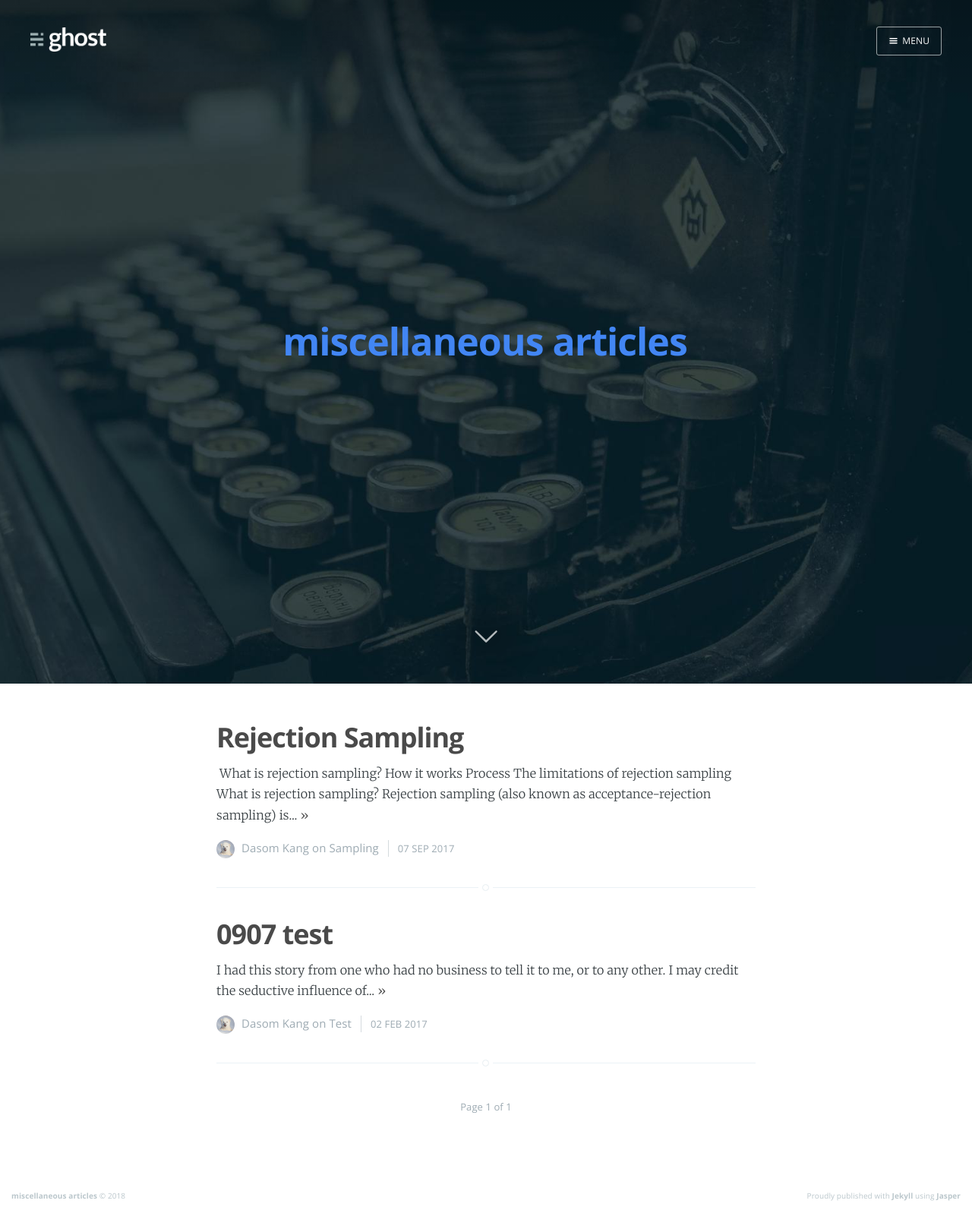
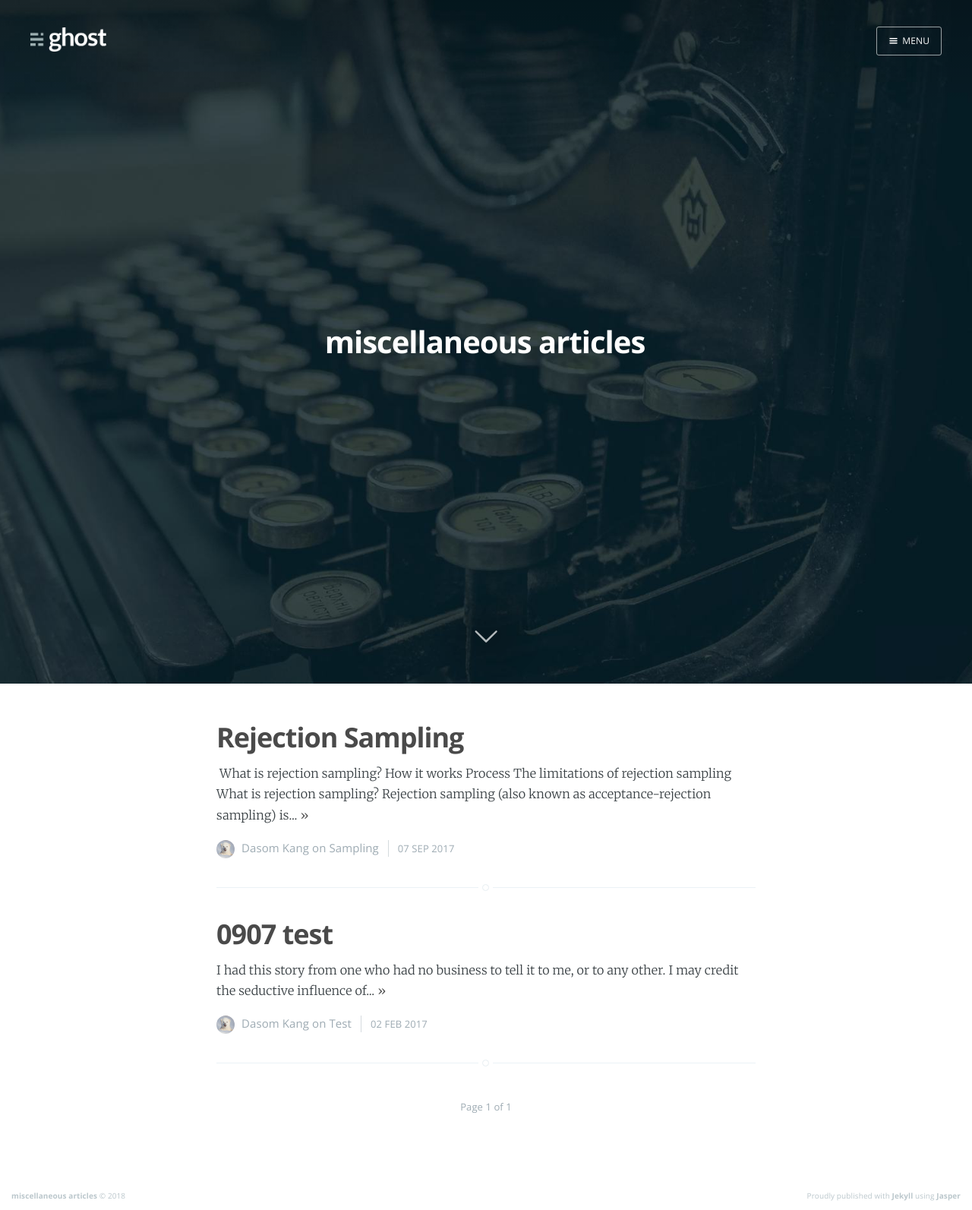
Before and after one commit to DasomKang/dasomkang.github.io, a Jekyll site: the page built from index.html, in a window 1280 px wide. Shown: the whole page at 76% size. Built offline with Jekyll 4.4.1, drawn with Linux system fonts in a browser that asks for light colours; nearby versions of some CDN libraries; the list of posts is cut into pages by our own code.

Commit message:
font color 변경

```diff
--- a/assets/css/screen.css
+++ b/assets/css/screen.css
@@ -946,11 +946,11 @@ body.nav-opened .nav {
 /* The details of your blog. Defined in ghost/settings/ */
 .page-title {
     margin: 10px 0 10px 0;
-    font-size: 5rem;
+    font-size: 4rem;
     letter-spacing: -1px;
     font-weight: 700;
     font-family: "Open Sans", sans-serif;
-    color: #4286f4;
+    color: #fff;
 }
 
 .page-description {
```
